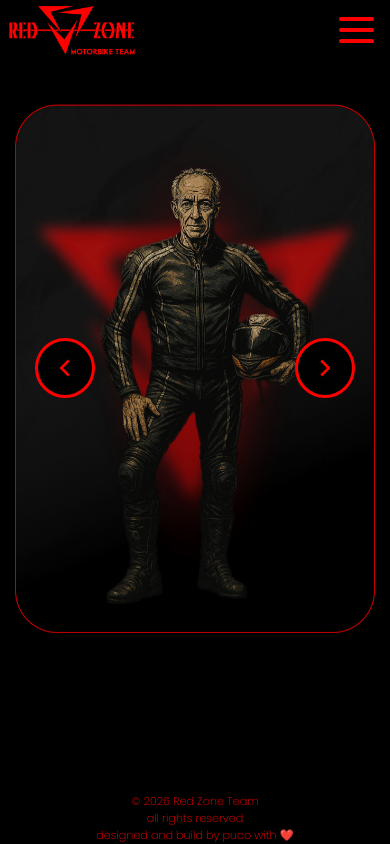
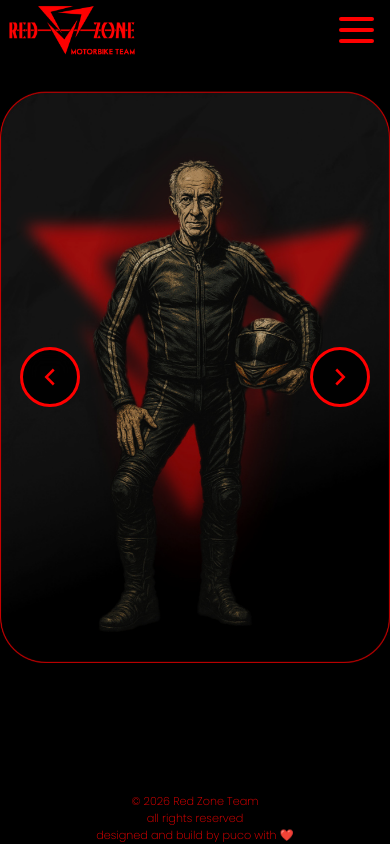
Before and after one commit to coppeti/redzone, a Django app: page / in a window 390 px wide. Run offline with Django 5.2, Linux system fonts and the light colour scheme; data comes from the database, SQL or seed files in the repository; some libraries are stand-ins or nearby versions.

Commit message:
Fix layout: home page full-height no-scroll, carousel centered vertically
Add page-home body class on landing; other pages keep normal scroll behavior.

```diff
--- a/static/css/styles.css
+++ b/static/css/styles.css
@@ -168,6 +168,24 @@ footer {
   align-items: start;
   box-sizing: border-box;
   z-index: 5;
+}
+
+/* HOME PAGE - full height, no scroll, carousel centered */
+html:has(body.page-home) {
+    height: 100%;
+    overflow: hidden;
+}
+
+body.page-home {
+    height: 100%;
+    overflow: hidden;
+}
+
+body.page-home .main-content {
+    height: calc(100vh - 196px - 30px);
+    min-height: 0;
+    padding-bottom: 0;
+    align-items: center;
 }
 
 /* Carousel */
@@ -1300,6 +1318,11 @@ footer {
         padding: 40px;
     }
 
+    body.page-home .main-content {
+        height: calc(100vh - 80px - 30px);
+        padding: 0;
+    }
+
     .card-title {
         font-size: 1.6rem;
     }
@@ -1328,6 +1351,14 @@ footer {
     box-sizing: border-box;
     display: block !important;
     overflow: visible !important;
+    }
+
+    body.page-home .main-content {
+        display: flex !important;
+        height: calc(100vh - 80px - 30px) !important;
+        padding-top: 0 !important;
+        padding-bottom: 0 !important;
+        align-items: center;
     }
 
     .header-content {
@@ -1422,6 +1453,11 @@ footer {
         padding: 15px;
     }
 
+    body.page-home .main-content {
+        height: calc(100vh - 60px - 30px) !important;
+        padding: 0 !important;
+    }
+
     .header-content {
         padding: 0 8px;
         height: 60px;
--- a/templates/base.html
+++ b/templates/base.html
@@ -12,7 +12,7 @@
     <script src="{% static 'js/carousel.js' %}"></script>
 </head>
 
-<body>
+<body class="{% block body_class %}{% endblock %}">
     <!--  Header sticky  -->
     <header class="sticky-header">
         <div class="header-content" x-data="{ open: false }">
--- a/templates/main/home.html
+++ b/templates/main/home.html
@@ -4,6 +4,8 @@
 {% block title %}
 Home
 {% endblock title %}
+
+{% block body_class %}page-home{% endblock %}
 
 
 {% block home_active %}
```
